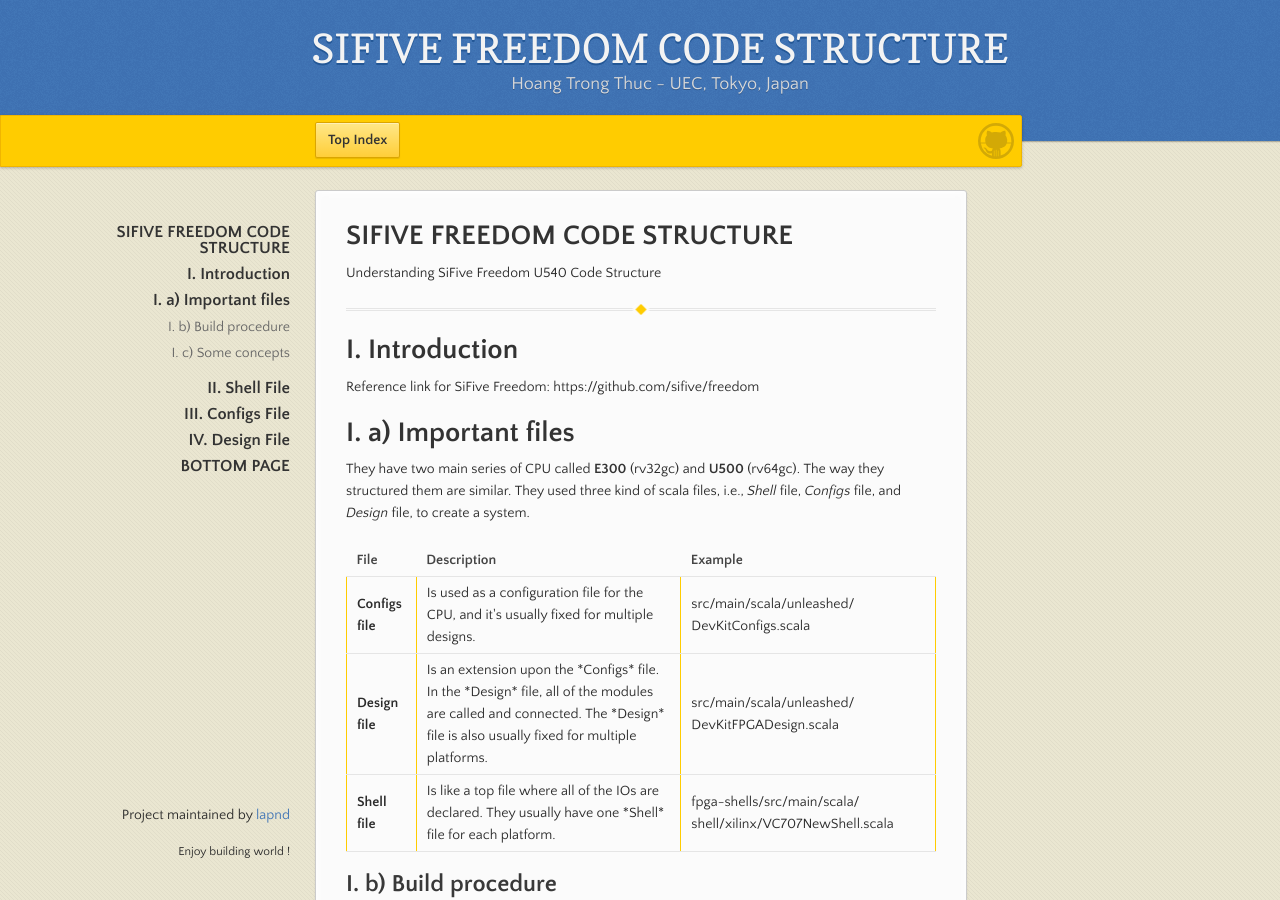
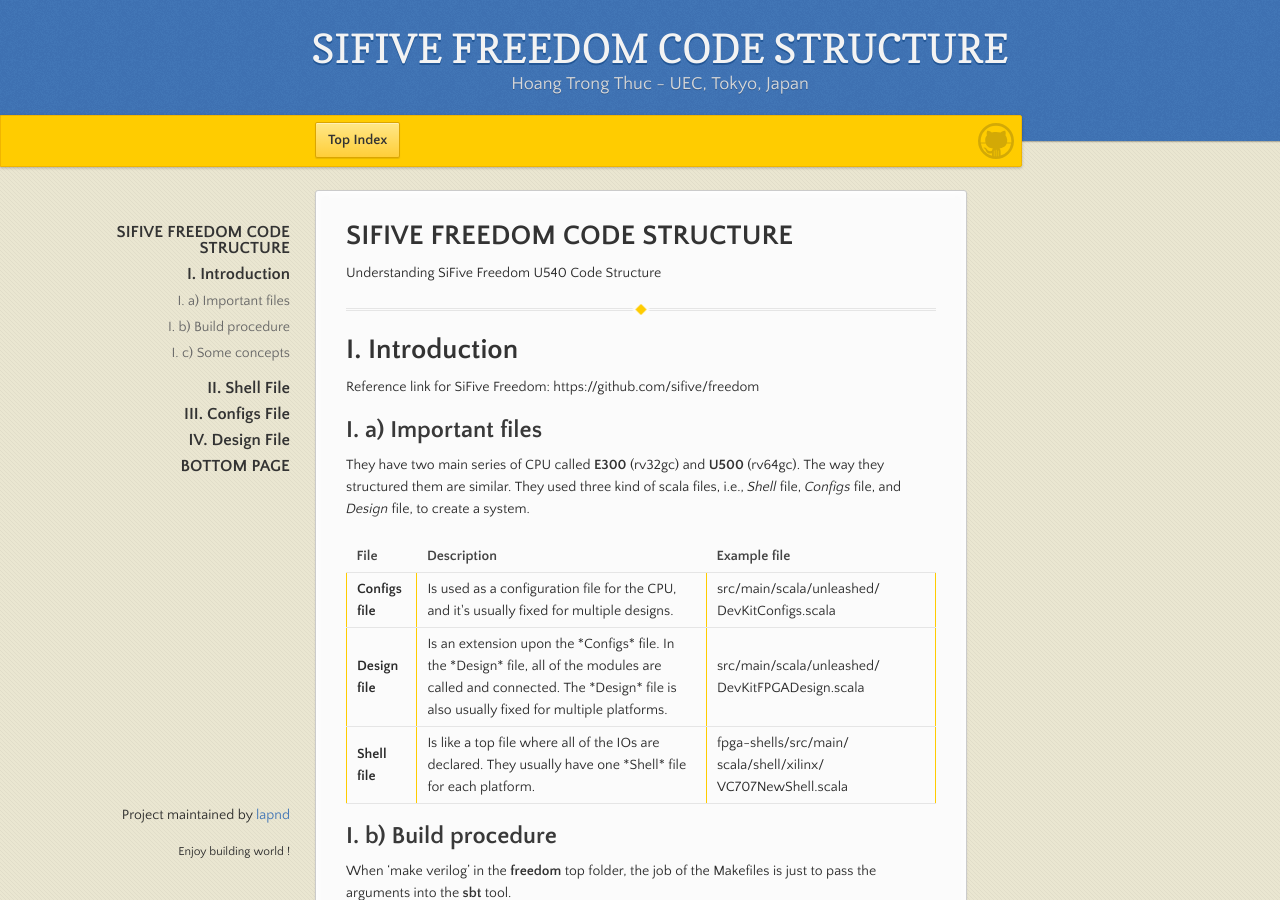
Before and after one commit to lapnd/httdes.github.io, a Jekyll site: the page built from freedom.md, in a window 1280 px wide and 900 px high. Built offline with Jekyll 4.4.1, drawn with Linux system fonts in a browser that asks for light colours; our own code applies the rules of GitHub Pages for plain Markdown files.

Commit message:
Update freedom.md

```diff
--- a/freedom.md
+++ b/freedom.md
@@ -12,7 +12,7 @@ Understanding SiFive Freedom U540 Code Structure
 
 Reference link for SiFive Freedom: https://github.com/sifive/freedom
 
-# I. a) Important files
+## I. a) Important files
 
 They have two main series of CPU called **E300** (rv32gc) and **U500** (rv64gc). The way they structured them are similar. They used three kind of scala files, i.e., *Shell* file, *Configs* file, and *Design* file, to create a system.
 
@@ -20,7 +20,7 @@ They have two main series of CPU called **E300** (rv32gc) and **U500** (rv64gc).
   <tr>
     <th>File</th>
     <th>Description</th>
-    <th>Example</th>
+    <th>Example file</th>
   </tr>
   <tr>
     <td><span style="font-weight:bold">Configs file</span></td>
@@ -35,7 +35,7 @@ They have two main series of CPU called **E300** (rv32gc) and **U500** (rv64gc).
   <tr>
     <td><span style="font-weight:bold">Shell file</span></td>
     <td>Is like a top file where all of the IOs are declared. They usually have one *Shell* file for each platform.</td>
-    <td>fpga-shells/src/main/scala/ shell/xilinx/VC707NewShell.scala</td>
+    <td>fpga-shells/src/main/ scala/shell/xilinx/ VC707NewShell.scala</td>
   </tr>
 </table>
 
```
